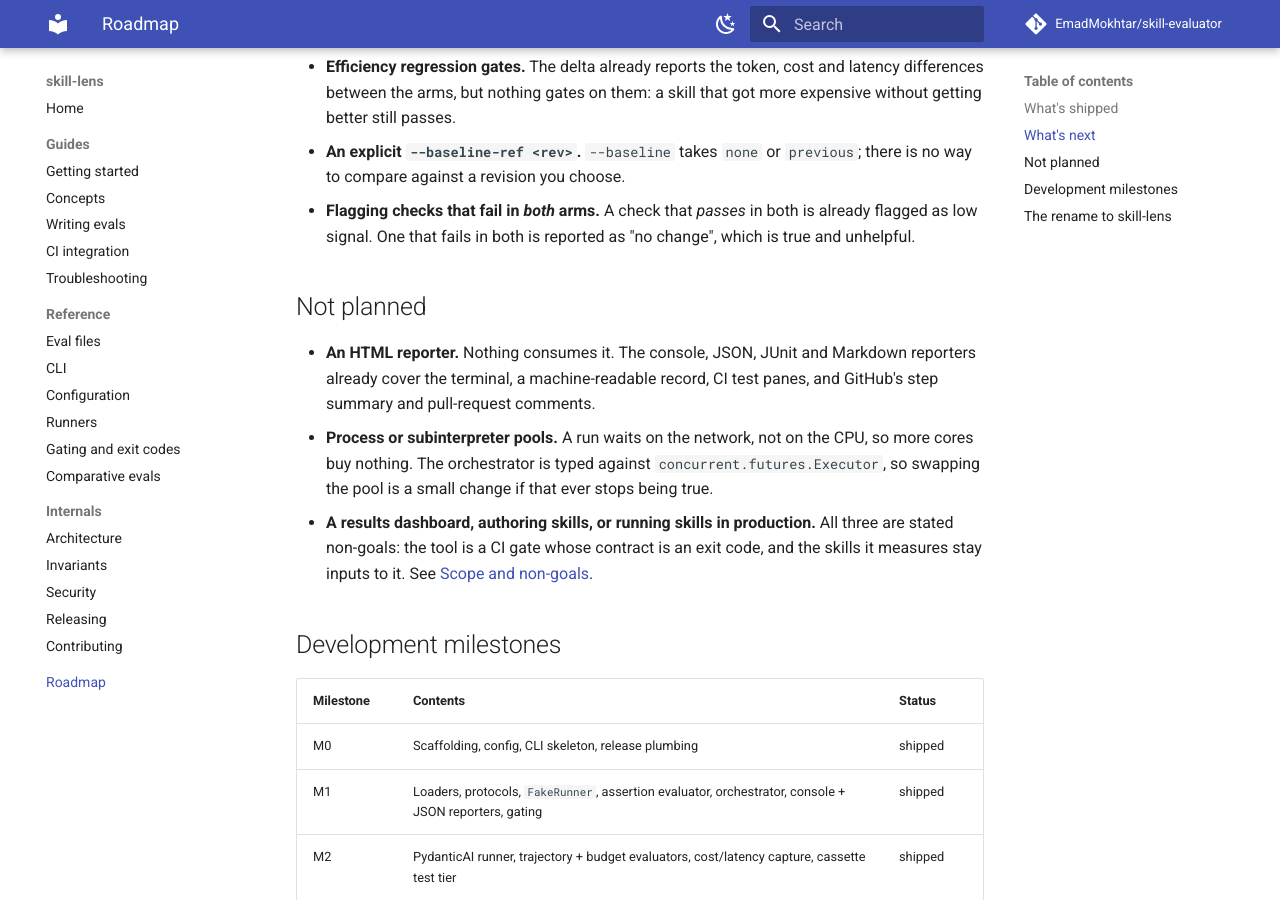
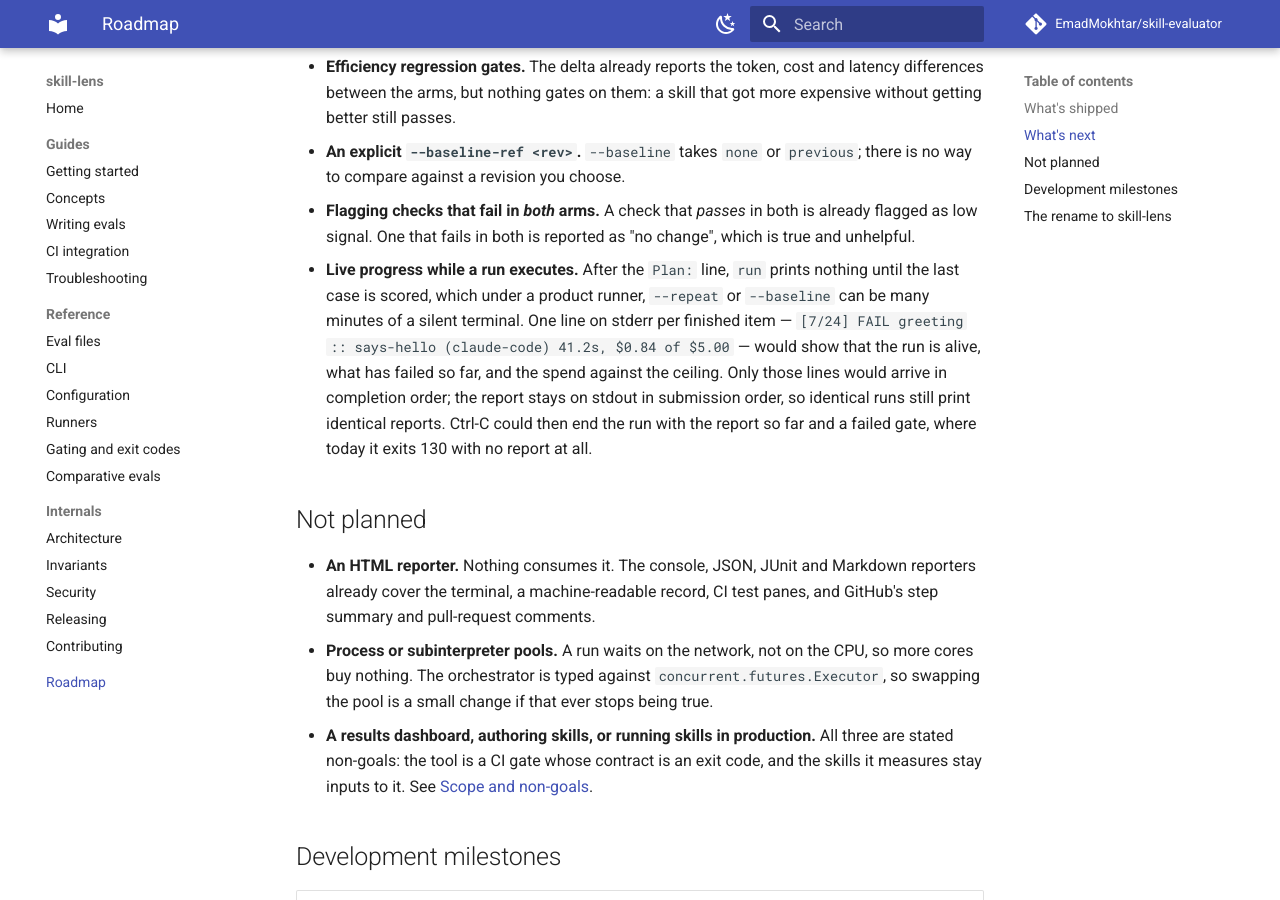
Before and after one commit to EmadMokhtar/skill-evaluator, an MkDocs documentation site: the page built from docs/roadmap.md, in a window 1280 px wide and 900 px high, scrolled down 1418 px. Built offline with MkDocs 1.6.1 and Material for MkDocs 9.7.7, drawn with Linux system fonts in a browser that asks for light colours; comment, search, counter and statistics services are not loaded.

Commit message:
docs: add live run progress to the roadmap
After the Plan: line, `skill-lens run` prints nothing until every case
is scored, and Ctrl-C exits 130 with no report. Record the idea of one
stderr line per finished item, plus a partial report on interrupt.

Co-Authored-By: Claude Opus 5.5 <noreply@anthropic.com>
Claude-Session: https://claude.ai/code/session_01BbEFJ5VGG4zALXe2YiJv23

```diff
--- a/docs/roadmap.md
+++ b/docs/roadmap.md
@@ -44,6 +44,14 @@ Nothing here is committed to a date.
 - **Flagging checks that fail in *both* arms.** A check that *passes* in both is already
   flagged as low signal. One that fails in both is reported as "no change", which is true
   and unhelpful.
+- **Live progress while a run executes.** After the `Plan:` line, `run` prints nothing until
+  the last case is scored, which under a product runner, `--repeat` or `--baseline` can be
+  many minutes of a silent terminal. One line on stderr per finished item — `[7/24] FAIL
+  greeting :: says-hello (claude-code) 41.2s, $0.84 of $5.00` — would show that the run is
+  alive, what has failed so far, and the spend against the ceiling. Only those lines would
+  arrive in completion order; the report stays on stdout in submission order, so identical
+  runs still print identical reports. Ctrl-C could then end the run with the report so far
+  and a failed gate, where today it exits 130 with no report at all.
 
 ## Not planned
 
```
